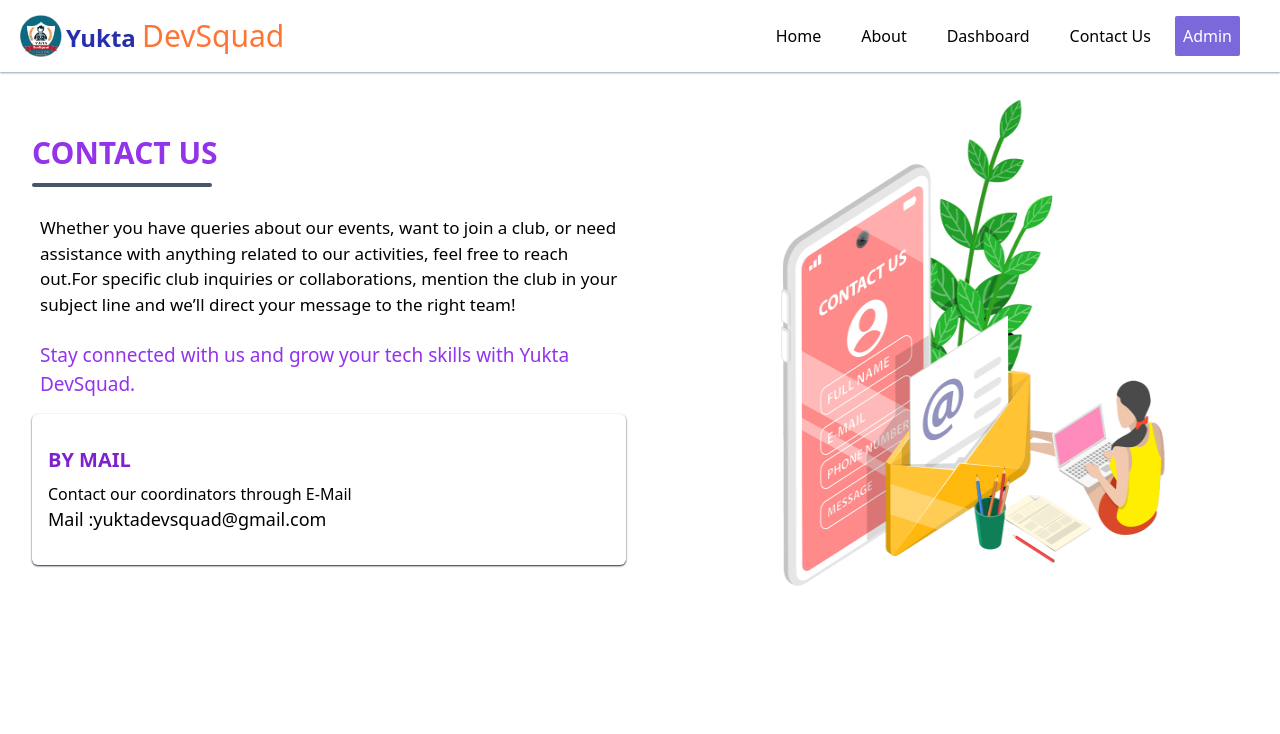
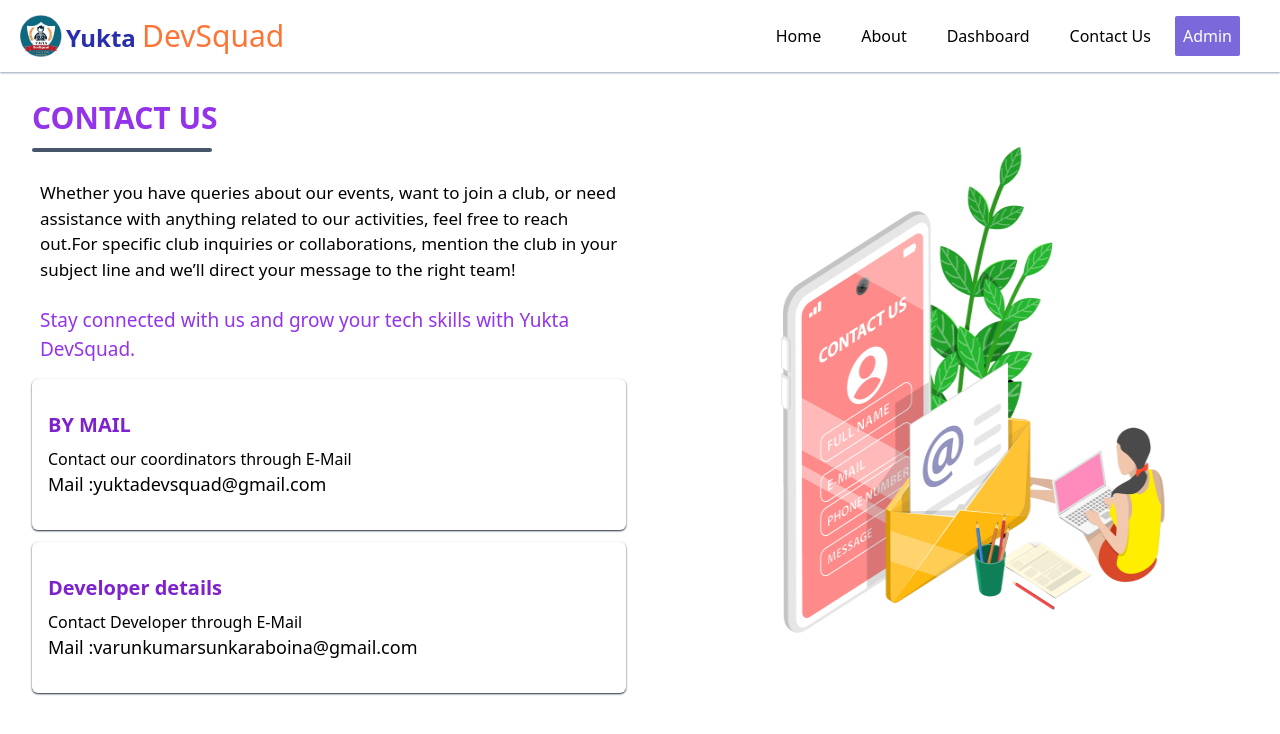
Before and after one commit to devsquad-jntugv/devsquad, a React (Create React App) app in the folder frontend/: page /contact in a window 1280 px wide. Shown: the top 734 px of the page. Built offline with nearby package versions, Linux system fonts and the light colour scheme.

Commit message:
first commit

```diff
--- a/frontend/src/Pages/MainPages/AdminLogin.jsx
+++ b/frontend/src/Pages/MainPages/AdminLogin.jsx
@@ -100,13 +100,11 @@ const AdminLogin = () => {
     setEditingEventId(null); // Clear editing ID after operation
   };
   return (
-    <div className={`relative py-8 px-3 w-[100%]  ${showModal ? 'backdrop-blur-lg' : ''}`}>
+    <div className={`relative py-8 px-3 w-[100%] ${showModal ? 'backdrop-blur-lg' : ''}`}>
       <h2 className="text-3xl font-bold mb-4">Admin Dashboard</h2>
       <p>Here you can add events to different subclubs.</p>
-
       {errorMessage && <div className="border border-red-500 rounded-md py-2 bg-red-300 text-black text-lg font-medium ">{errorMessage}</div>}
       {successMessage && <div className="border border-green-500 rounded-md py-2 bg-green-200 text-black text-lg font-medium">{successMessage}</div>}
-
       {/* Event Form */}
       <div className="mt-4 space-y-4">
         <div>
--- a/frontend/src/Pages/MainPages/Contact.jsx
+++ b/frontend/src/Pages/MainPages/Contact.jsx
@@ -17,6 +17,11 @@ const Contact = () => {
                 <p className='text-[16px] font-medium'>Contact our coordinators through E-Mail</p>
                 <p  className='text-[18px] font-medium'>Mail :yuktadevsquad@gmail.com </p>
               </div>
+              <div  className='mr-2 py-8 px-4 shadow-sm shadow-slate-800 rounded-md hover:cursor-pointer'>
+                <h2 className='text-lg sm:text-xl text-purple-700 font-semibold mb-2'>Developer details</h2>
+                <p className='text-[16px] font-medium'>Contact Developer through E-Mail</p>
+                <p  className='text-[18px] font-medium'>Mail :varunkumarsunkaraboina@gmail.com</p>
+              </div>
             </div>
           </div>
           <div className='flex-1'>
```
Also changed, not shown: frontend/src/Components/Navbar.jsx (line endings or trailing spaces).
